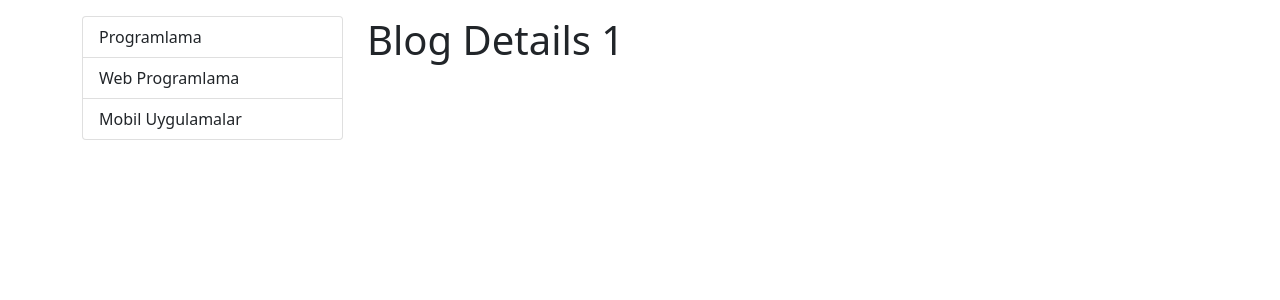
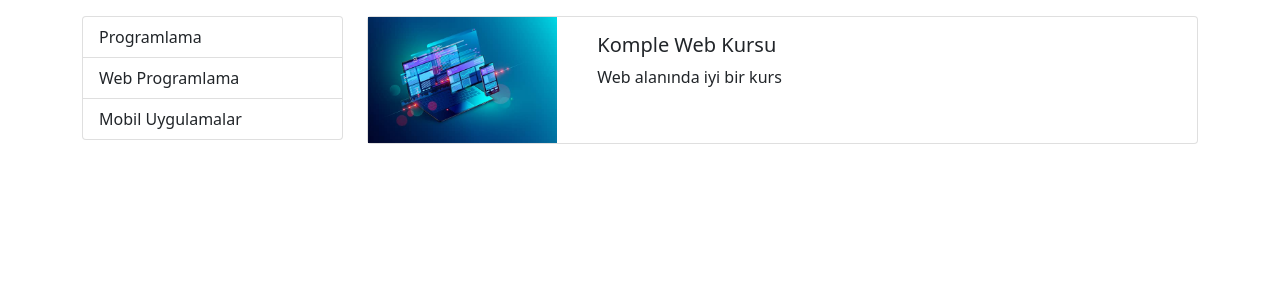
Before and after one commit to jaleyerdelen/Django-Blog, a Django app: page /blogs/1 in a window 1280 px wide. Shown: the part 56-356 px from the top of the page. Run offline with Django 4.2, Linux system fonts and the light colour scheme.

Commit message:
blog detail page

```diff
--- a/blog/templates/blog/blog-details.html
+++ b/blog/templates/blog/blog-details.html
@@ -1,11 +1,27 @@
 {% extends "base.html" %}
-{% block title %} Blog Details {% endblock %}
-{% block content %}
+{% load static %}
+ {% block title %} Blog Details {% endblock %}
+  {% block content %}
 <div class="container mt-3">
-      <div class="row">
-        <div class="col-3">
-          {% include 'partials/_categories.html'%}
+  <div class="row">
+    <div class="col-3">{% include 'partials/_categories.html'%}</div>
+    <div class="col-9">
+      <div class="card mb-3">
+        <div class="row">
+          <div class="col-md-3">
+            <img src="{% static 'img/'|add:blog.image %}" class="img-fluid" />
+          </div>
+          <div class="col-md-9">
+            <div class="card-body">
+              <h5 class="card-title">
+                {{ blog.title }}
+              </h5>
+              <p class="card-text">{{ blog.description }}</p>
+            </div>
+          </div>
         </div>
-        <div class="col-9">
-            <h1>Blog Details {{ id }}</h1>
-{% endblock %}
+      </div>
+      {% endblock %}
+    </div>
+  </div>
+</div>
--- a/blog/views.py
+++ b/blog/views.py
@@ -42,7 +42,18 @@ def blogs(request):
     }
     return render(request,"blog/blogs.html", context)
 
-def blog_details(request,id):
+def blog_details(request, id):
+    blogs = data["blogs"]
+    selectedBlog = None
+
+    for blog in blogs:
+        if blog["id"] == id:
+            selectedBlog = blog
+
+    #Comprehension
+    # blogs = data["blogs"]
+    # selectedBlog = [blog for blog in blogs if blog["id"] == id[0]]
+
     return render(request,"blog/blog-details.html", {
-        "id":id
+        "blog":selectedBlog
     })
```
